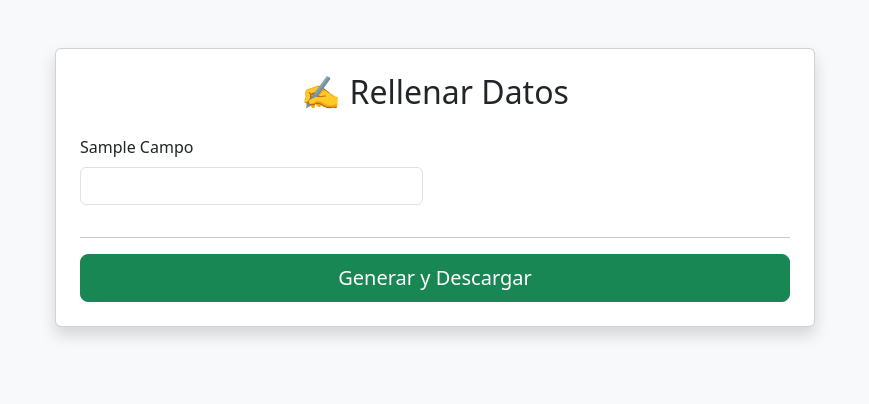
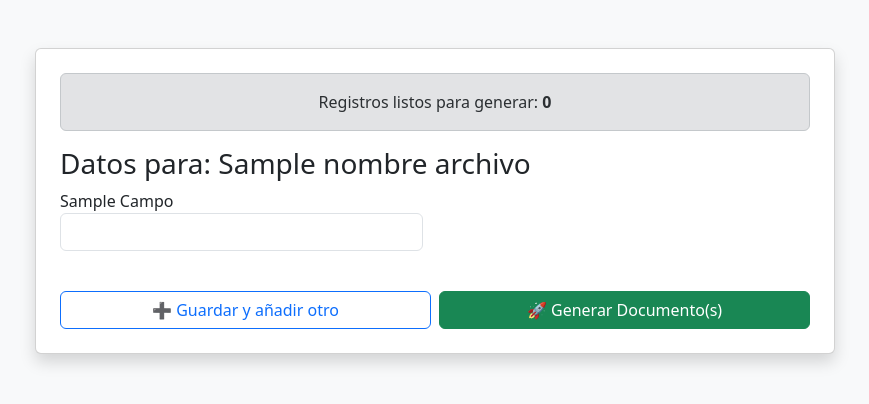
Before and after one commit to josueramirez2-byte/generador-documentos, a Flask app: template templates/rellenar.html in a window 1280 px wide. Shown: the top 404 px of the page, without its empty margins (205-1074 px from the left). Run offline with Flask 3, Linux system fonts and the light colour scheme; the template is opened without the code that fills it: most values are stand-ins (such as "Sample title", 1, 10 or a date in 2020).

Commit message:
Update rellenar.html

```diff
--- a/templates/rellenar.html
+++ b/templates/rellenar.html
@@ -2,34 +2,62 @@
 <html lang="es">
 <head>
     <meta charset="UTF-8">
-    <meta name="viewport" content="width=device-width, initial-scale=1.0">
-    <title>Generador Word - Rellenar</title>
+    <title>Rellenar Datos</title>
     <link href="https://cdn.jsdelivr.net/npm/bootstrap@5.3.0/dist/css/bootstrap.min.css" rel="stylesheet">
 </head>
-<body class="bg-light">
-    <div class="container mt-5">
-        <div class="row justify-content-center">
-            <div class="col-md-8 card shadow p-4">
-                <h2 class="text-center mb-4">✍️ Rellenar Datos</h2>
-                <form action="/generar_documento" method="post">
-                    <input type="hidden" name="nombre_archivo" value="{{ nombre_archivo }}">
+<body class="bg-light p-5">
+    <div class="container card shadow p-4" style="max-width: 800px;">
+        <div id="status" class="alert alert-secondary text-center">Registros listos para generar: <b id="cuenta">0</b></div>
 
-                    <div class="row">
-                    {% for campo in campos %}
-                        <div class="col-md-6 mb-3">
-                            <label class="form-label text-capitalize">{{ campo | replace('_', ' ') }}</label>
-                            <input type="text" name="{{ campo }}" class="form-control" required>
-                        </div>
-                    {% endfor %}
-                    </div>
+        <h3>Datos para: {{ nombre_archivo }}</h3>
+        <form id="form_inputs" class="row">
+            {% for campo in campos %}
+            <div class="col-md-6 mb-3">
+                <label class="text-capitalize">{{ campo | replace('_', ' ') }}</label>
+                <input type="text" id="val_{{ campo }}" class="form-control" required>
+            </div>
+            {% endfor %}
+        </form>
 
-                    <hr>
-                    <div class="d-grid">
-                        <button type="submit" class="btn btn-success btn-lg">Generar y Descargar</button>
-                    </div>
-                </form>
-            </div>
+        <div class="d-flex gap-2 mt-4">
+            <button type="button" onclick="add()" class="btn btn-outline-primary w-50">➕ Guardar y añadir otro</button>
+            <button type="button" onclick="finish()" class="btn btn-success w-50">🚀 Generar Documento(s)</button>
         </div>
+
+        <form action="/generar_final" method="post" id="form_hidden">
+            <input type="hidden" name="nombre_archivo" value="{{ nombre_archivo }}">
+            <input type="hidden" name="datos_totales" id="payload">
+        </form>
     </div>
+
+    <script>
+        let dataStore = [];
+        const fields = [{% for c in campos %}"{{ c }}",{% endfor %}];
+
+        function add() {
+            let entry = {};
+            fields.forEach(f => {
+                entry[f] = document.getElementById('val_' + f).value;
+                document.getElementById('val_' + f).value = ''; // Limpiar
+            });
+            dataStore.push(entry);
+            document.getElementById('cuenta').innerText = dataStore.length;
+        }
+
+        function finish() {
+            // Si el usuario no pulsó "Añadir otro" pero llenó el formulario, lo tomamos automáticamente
+            let hasData = fields.some(f => document.getElementById('val_' + f).value !== '');
+            if (hasData) {
+                let entry = {};
+                fields.forEach(f => entry[f] = document.getElementById('val_' + f).value);
+                dataStore.push(entry);
+            }
+
+            if (dataStore.length === 0) return alert("Ingresa al menos un dato");
+
+            document.getElementById('payload').value = JSON.stringify(dataStore);
+            document.getElementById('form_hidden').submit();
+        }
+    </script>
 </body>
 </html>
```
